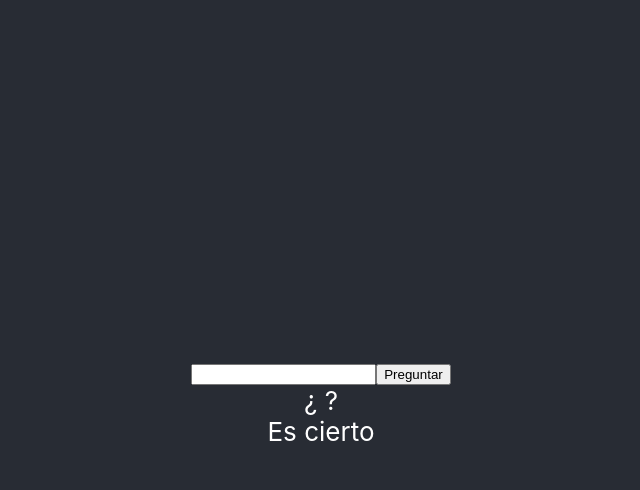
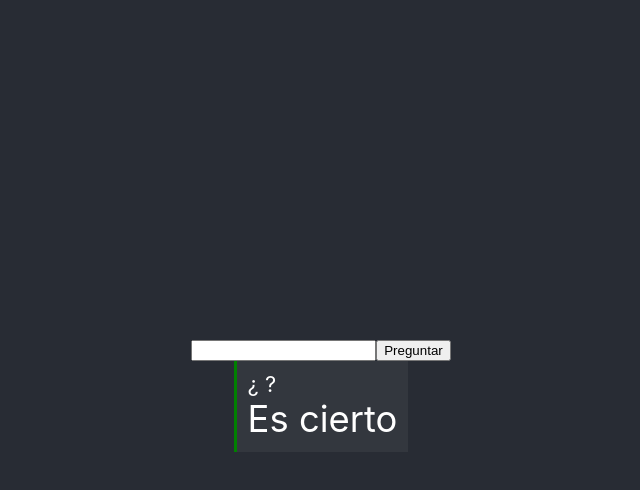
Before and after one commit to GeeksHubsAcademy/eight-ball-demo-react, a React app: page / in a window 1280 px wide. Both pictures are taken after a click on the button "Preguntar". Shown: the top 490 px of the page, without its empty margins (319-959 px from the left). Built offline with nearby package versions, Linux system fonts and the light colour scheme.

Commit message:
Arreglos visuales

```diff
--- a/src/App.jsx
+++ b/src/App.jsx
@@ -1,21 +1,14 @@
 import React, { Component } from "react";
 import "./App.css";
 import Input from "./components/input";
-import magicBallService from "./services/magicService";
 import Output from './components/output';
 class App extends Component {
-  state = {
-    historyList: []
-  };
-  onNewQuestion = question => {
-    const answer = magicBallService(question);
-    this.setState({ historyList: [answer, ...this.state.historyList] });
-  };
+
   render() {
     return (
       <div className="App">
-        <Input submit={this.onNewQuestion} />
-        <Output history={this.state.historyList}/>
+        <Input/>
+        <Output/>
       </div>
     );
   }
--- a/src/components/output.jsx
+++ b/src/components/output.jsx
@@ -5,17 +5,17 @@ class Output extends React.Component {
 
   render() {
     return (
-      <div>
-             {this.props.history.map((history) =>
-              [
-              <div className="question"> ¿{history.question}? </div>,
-              <div className="answer">{history.answer.text}</div>
-              ]
-             )}
-
+      <div className="Output">
+        {this.props.history.map((record, i) => (
+          <div
+            className={(i === 0 ? "last" : "" )+ ` record ${record.answer.type}`}
+            key={i}
+          >
+            <div className="question"> ¿{record.question}? </div>
+            <div className="answer">{record.answer.text}</div>
+          </div>
+        ))}
       </div>
-
-
     )
   }
 }
--- a/src/reducers.jsx
+++ b/src/reducers.jsx
@@ -5,11 +5,7 @@ const initialState = {
 function reducer(state = initialState, action) {
     switch (action.type) {
         case 'ADD_QUESTION':
-        return Object.assign({}, state, {
-            history: [
-            ...state.history,action.answer
-            ]
-            })
+        return{ history: [action.answer, ...state.history] }
         default:
             return state;
     }
```
